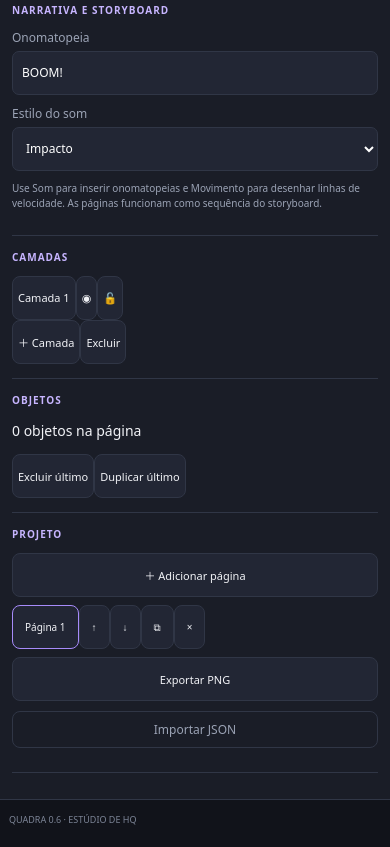
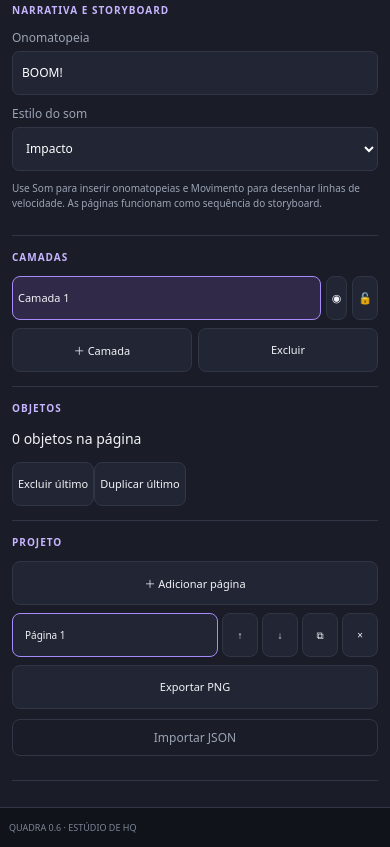
Before and after one commit to MaluquinhoDev/ferramentas-teis-, a website: page index.html in a window 390 px wide. Shown: the part 1660-2507 px from the top of the page. Drawn offline with Linux system fonts and the light colour scheme.

Commit message:
Style mobile layer and page controls

```diff
--- a/styles.css
+++ b/styles.css
@@ -33,3 +33,18 @@ button:focus-visible,input:focus-visible,select:focus-visible,textarea:focus-vis
   .tool{min-width:48px;min-height:52px}
   .inspector{grid-template-columns:repeat(2,minmax(0,1fr))}
 }
+
+/* Quadra 0.6 — camadas e navegação de páginas */
+.layers-panel{min-width:0}
+#layerList{display:flex;flex-direction:column;gap:5px;margin:8px 0}
+.layer-row{display:flex;gap:5px;align-items:center}
+.layer-row button{min-height:38px}
+.layer-row .layer-name{flex:1;text-align:left;overflow:hidden;text-overflow:ellipsis;white-space:nowrap}
+.layer-row.active .layer-name{border-color:var(--accent);background:#302947}
+.layer-actions{display:flex;gap:6px}
+.layer-actions button{flex:1}
+#pageList{display:flex;flex-direction:column;gap:5px}
+.page-row{display:flex;gap:4px;align-items:center}
+.page-row button:first-child{flex:1;text-align:left}
+.page-row button{min-width:36px;min-height:40px;padding:6px}
+@media(max-width:600px){.layer-row button{min-height:44px}.page-row button{min-height:44px}}
```
